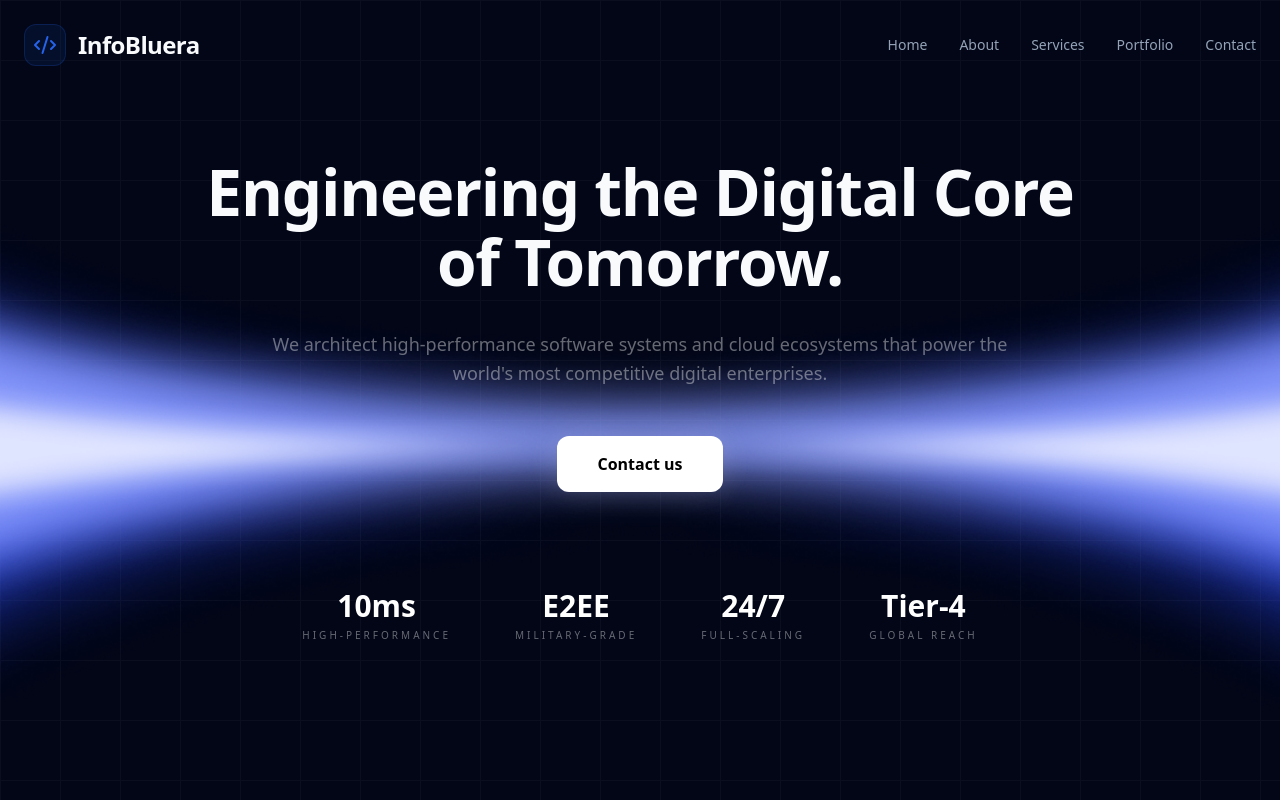
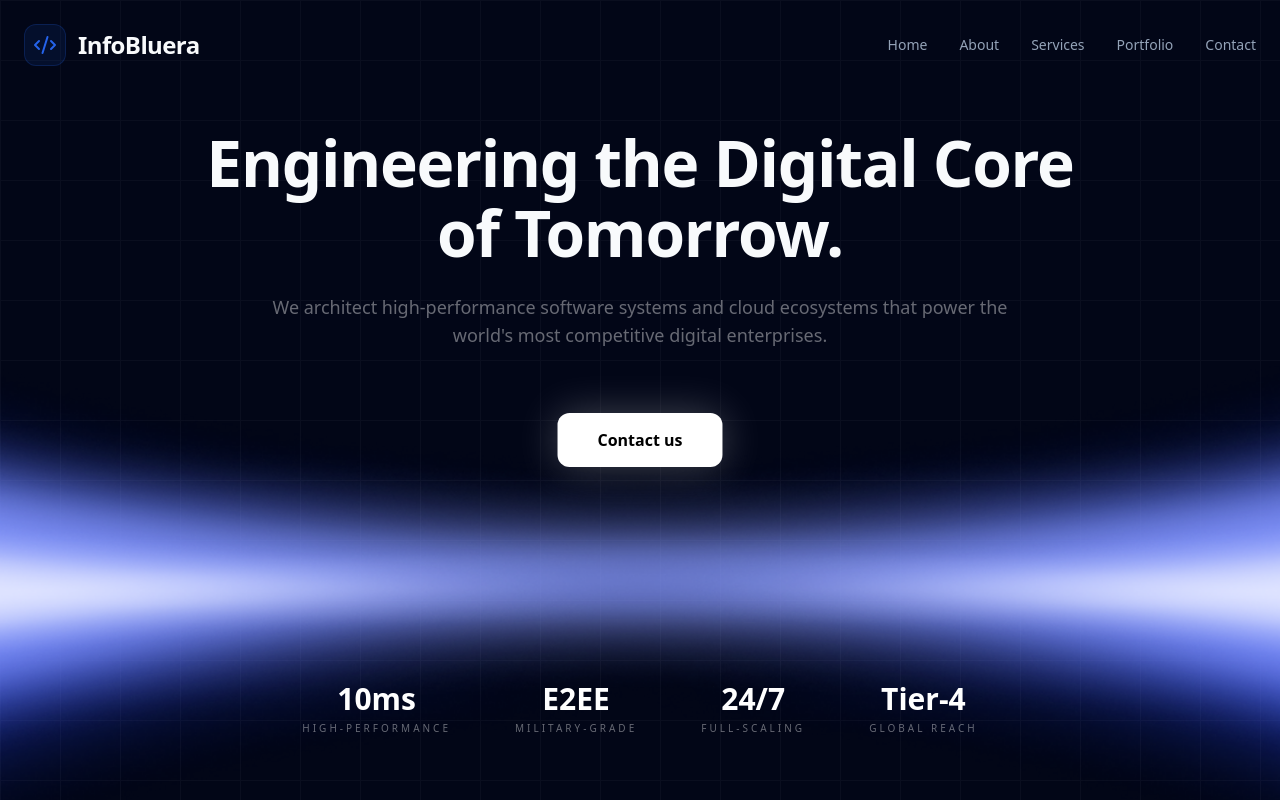
Before and after one commit to RishadPVM/InfoBluera.com, a Next.js app: page / in a window 1280 px wide. Shown: the top 800 px of the page. Built offline with nearby package versions, Linux system fonts and the light colour scheme.

Commit message:
modify bulebeem

```diff
--- a/components/Hero.tsx
+++ b/components/Hero.tsx
@@ -7,64 +7,58 @@ export default function Hero() {
   return (
     <section
       id="home"
-      className="relative min-h-screen w-full flex items-center justify-center overflow-hidden bg-[#020617]"
+      className="relative h-screen w-full overflow-hidden bg-[#020617]"
     >
-      {/* Grid Background */}
+      {/* Grid */}
       <div className="absolute inset-0 z-0 pointer-events-none opacity-[0.03] bg-[linear-gradient(to_right,#ffffff_1px,transparent_1px),linear-gradient(to_bottom,#ffffff_1px,transparent_1px)] bg-[size:60px_60px]" />
 
-      {/* Energy Beam */}
-      <div className="absolute bottom-0 left-1/2 -translate-x-1/2 w-[180%] md:w-[160%] lg:w-[140%] h-[500px] md:h-[650px] pointer-events-none z-0">
-        <Image
-          src="/blue-energy.png"
-          alt="Energy Beam"
-          fill
-          priority
-          className="object-cover mix-blend-screen"
-        />
-      </div>
+      {/* Content */}
+      <div className="relative z-10 h-full flex flex-col items-center justify-start pt-32 text-center px-6">
 
-      {/* Main Content */}
-      <div className="relative z-10 w-full max-w-6xl mx-auto px-6 text-center flex flex-col items-center">
-
-        {/* Heading */}
         <motion.h1
           initial={{ opacity: 0, y: 20 }}
           animate={{ opacity: 1, y: 0 }}
           transition={{ duration: 0.8 }}
-          className="text-4xl md:text-6xl lg:text-[80px] font-bold text-white tracking-tight leading-[1.05]"
+          className="text-4xl md:text-6xl lg:text-[80px] font-bold text-white leading-[1.05] max-w-5xl"
         >
           Engineering the Digital Core <br className="hidden md:block" />
           of Tomorrow.
         </motion.h1>
 
-        {/* Subheading */}
         <motion.p
           initial={{ opacity: 0, y: 15 }}
           animate={{ opacity: 1, y: 0 }}
           transition={{ duration: 0.8, delay: 0.2 }}
-          className="mt-6 md:mt-8 text-base md:text-lg text-white/40 max-w-3xl leading-relaxed"
+          className="mt-6 text-base md:text-lg text-white/40 max-w-3xl"
         >
-          We architect high-performance software systems and cloud ecosystems that power the world&apos;s most competitive digital enterprises.
+          We architect high-performance software systems and cloud ecosystems that power the world's most competitive digital enterprises.
         </motion.p>
+      </div>
 
-        {/* Button */}
-        <motion.div
-          initial={{ opacity: 0, y: 15 }}
-          animate={{ opacity: 1, y: 0 }}
-          transition={{ duration: 0.8, delay: 0.4 }}
-          className="mt-10 md:mt-12"
-        >
+      {/* Beam Image — Natural Ratio Controlled */}
+      <div className="absolute left-1/2 -translate-x-1/2 top-[78%] -translate-y-1/2 pointer-events-none z-0">
+        <Image
+          src="/blue-energy.png"
+          alt="Energy Beam"
+          width={2200}
+          height={980}
+          priority
+          className="mix-blend-screen max-w-none"
+        />
+      </div>
+
+      {/* Button Centered in Beam Core */}
+      <div className="absolute left-1/2 top-[55%] -translate-x-1/2 -translate-y-1/2 z-10">
         <a
           href="#contact"
-            className="inline-block px-10 py-4 bg-white text-black font-semibold rounded-xl hover:bg-white/90 transition-all duration-300 shadow-[0_0_30px_rgba(255,255,255,0.15)]"
+          className="px-10 py-4 bg-white text-black font-semibold rounded-xl hover:bg-white/90 transition-all duration-300 shadow-[0_0_40px_rgba(255,255,255,0.25)]"
         >
           Contact us
         </a>
-        </motion.div>
+      </div>
 
       {/* Stats */}
-        <div className="mt-20 md:mt-24 w-full max-w-4xl">
-          <div className="flex flex-wrap justify-center gap-12 md:gap-16 text-center">
+      <div className="absolute bottom-16 w-full flex justify-center gap-16 text-center z-10">
         {[
           { label: "High-Performance", value: "10ms" },
           { label: "Military-Grade", value: "E2EE" },
@@ -87,9 +81,7 @@ export default function Hero() {
           </motion.div>
         ))}
       </div>
-        </div>
 
-      </div>
     </section>
   );
 }
```
Lines whose indentation alone changed are shown as unchanged.
